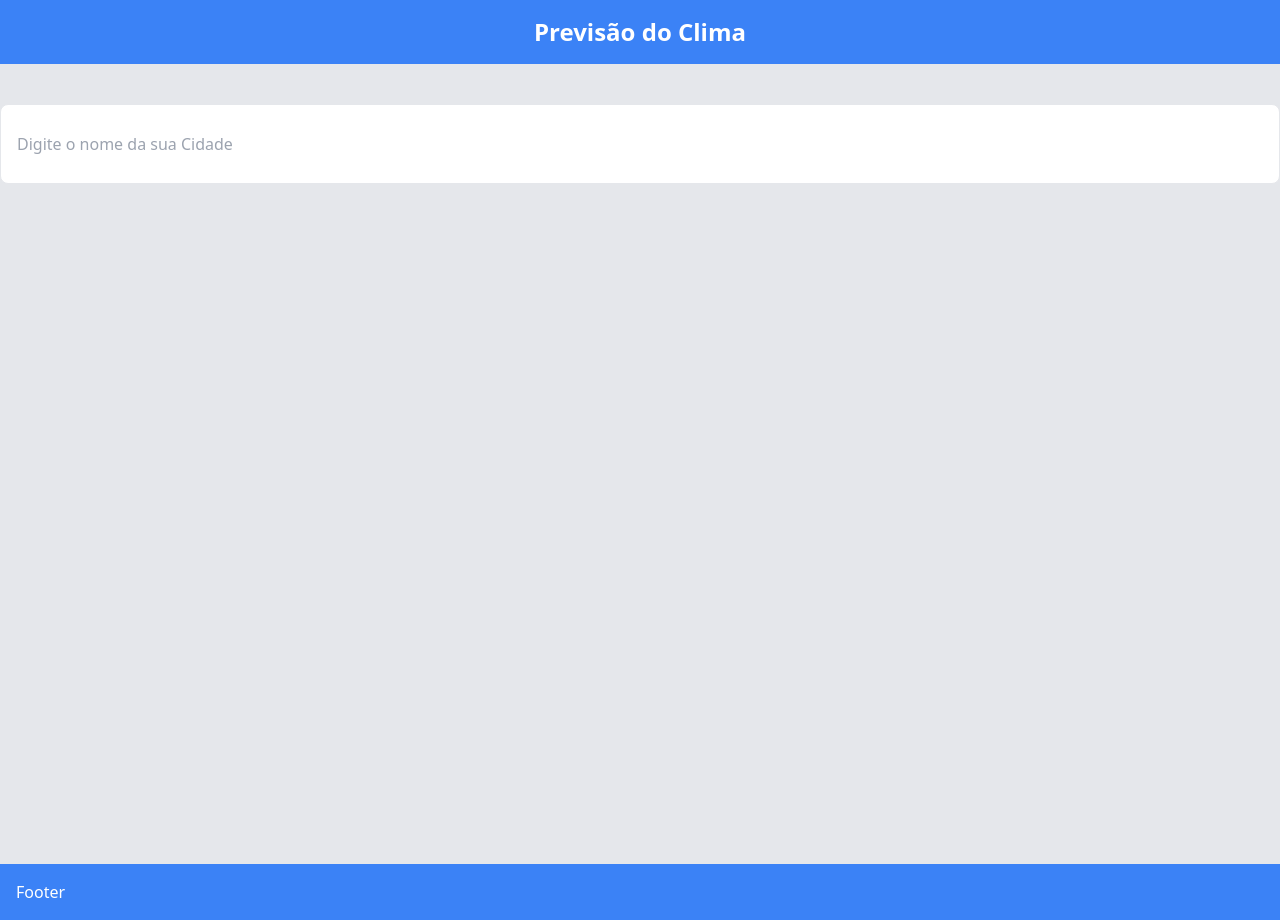
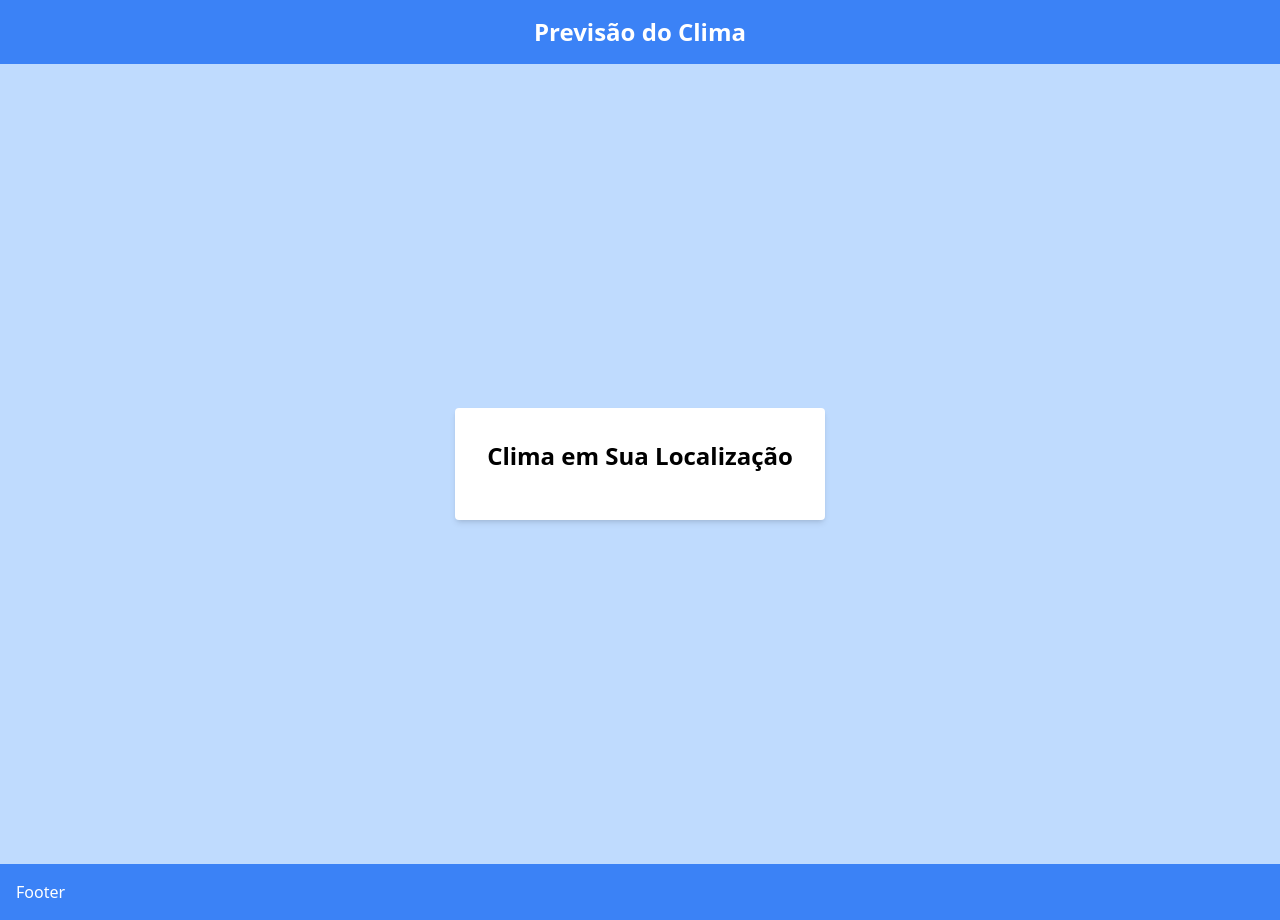
Before and after one commit to gabrielts212/Form-CEP-Weather, a Next.js app: page / in a window 1280 px wide. Built offline with nearby package versions, Linux system fonts and the light colour scheme; no server answers.

Commit message:
feat: clima ✔

```diff
--- a/src/components/Info/Info.js
+++ b/src/components/Info/Info.js
@@ -7,17 +7,17 @@ import Searchcep from '../Searchcep/searchcep';
 
 function Info() {
   return (
-    <div className="min-h-screen bg-gray-200">
-      <div className="flex justify-center items-center h-full">
+    <div className="min-h-screen bg-[rgb(27,27,27)]">
+      <div className="flex justify-center items-center h-full bg-[rgb(27,27,27)]">
         {/* <WeatherCard
           city="Nome da Cidade"
           temperature={25}
           description="Céu limpo"
         /> */}
       </div>
-      {/* <WeatherDisplay /> */}
+      <WeatherDisplay />
       {/* <Header /> */}
-        <WeatherDisplay />
+        {/* <WeatherDisplay /> */}
         {/* <Searchcep/> */}
     </div>
   );
--- a/src/components/Searchcep/searchcep.js
+++ b/src/components/Searchcep/searchcep.js
@@ -30,7 +30,7 @@ function searchcep() {
 
 
   return (
-    <div  className="w-full h-100% px-4 py-2 rounded-lg border focus:outline-none focus:ring focus:border-blue-300 mt-10 min-h-screen bg-[rgb(27,27,27)]">
+    <div  className="w-full h-100% px-4 py-2  focus:outline-none focus:ring focus:border-blue-300 mt-10 min-h-screen bg-[rgb(27,27,27)]">
       <h1  className="text-xl font-semibold">Digite um Endereço</h1>
       <input
         type="text"
@@ -51,12 +51,12 @@ function searchcep() {
 
       {errorMessage && <p>{errorMessage}</p>}
       {addresses.length > 0 && (
-        <div >
+        <div  className="bg-gray-600">
           <h2  className="text-slg font-semibold mb-2 bg-blue-500 text-white p-2" >Resultados  </h2>
 
-          <ul className="w-full p-2">
+          <ul >
             {addresses.map((address, index) => (
-              <li key={index}  >
+              <li key={index} >
                 <p   className="text-lg font-semibold mb-2 text-red-600">Rua: {address.address.road}</p>
                 <p  className="text-lg font-semibold mb-2">Bairro: {address.address.suburb}</p>
                 <p  className="text-base border-b-2">CEP: {address.address.postcode}</p>
--- a/src/components/WeatherCard.js/WeatherCard.js
+++ b/src/components/WeatherCard.js/WeatherCard.js
@@ -4,9 +4,9 @@ import React from 'react';
 function WeatherCard({ city, temperature, description }) {
   return (
     <div className="bg-gray-100 p-4 rounded-lg shadow-md">
-      {/* <h2 className="text-xl font-semibold">{city}</h2>
+      <h2 className="text-xl font-semibold">{city}</h2>
       <p className="text-lg">{temperature}°C</p>
-      <p className="text-gray-600">{description}</p> */}
+      <p className="text-gray-600">{description}</p>
     </div>
   );
 }
--- a/src/components/WeatherDisplay/WeatherDisplay.js
+++ b/src/components/WeatherDisplay/WeatherDisplay.js
@@ -1,70 +1,59 @@
-import React, { useState } from 'react'
-import axios from 'axios'
+import React, { useState, useEffect } from 'react';
+import axios from 'axios';
 
-function WeatherDisplay() {
-  const [data, setData] = useState({})
-  const [location, setLocation] = useState('')
+const Weather = () => {
+  const [weatherData, setWeatherData] = useState({});
+  const [loading, setLoading] = useState(true);
 
-  const url = `https://api.openweathermap.org/data/2.5/weather?q=${location}&units=metric&WeatherDisplayid=7113d500005c402565c5057cfd518400`;
+  useEffect(() => {
+    // Função para obter a localização do usuário
+    const getUserLocation = async () => {
+      try {
+        const response = await axios.get('https://ipapi.co/json/');
+        const { city } = response.data;
+        fetchWeather(city);
+      } catch (error) {
+        console.error(error);
+        setLoading(false);
+      }
+    };
 
-  const searchLocation = (event) => {
-    if (event.key === 'Enter') {
-      axios.get(url).then((response) => {
-        setData(response.data)
-        console.log(response.data)
+    getUserLocation();
+  }, []);
+
+  const fetchWeather = city => {
+    const apiKey = '7113d500005c402565c5057cfd518400';
+    const url = `https://api.openweathermap.org/data/2.5/weather?q=${city}&appid=${apiKey}&units=metric&lang=pt_br`;
+
+    axios.get(url)
+      .then(response => {
+        setWeatherData(response.data);
+        setLoading(false);
       })
-      setLocation('')
-    }
-  }
+      .catch(error => {
+        console.error(error);
+        setLoading(false);
+      });
+  };
 
   return (
-    <div>
-      <div  >
-        <input
-          className="w-full h-20 px-4 py-2 rounded-lg border focus:outline-none focus:ring focus:border-blue-300 mt-10"
-          value={location}
-          onChange={event => setLocation(event.target.value)}
-          onKeyPress={searchLocation}
-          placeholder='Digite o nome da sua Cidade'
-          type="text"
-          />
-      </div>
-      <div className="text-lg">
-        <div className="top">
-          <div className="location">
-            <p>{data.name}</p>
-          </div>
-          <div className="temp">
-  {data.main ? <h1>{data.main.temp.toFixed()}°C</h1> : null}
-</div>
-
-          <div className="description">
-            {data.weather ? <p>{data.weather[0].main}</p> : null}
-          </div>
-        </div>
-
-        {data.name !== undefined &&
-          <div className="bottom">
-            <div className="feels">
-              {data.main ? <p className='bold'>{data.main.feels_like.toFixed()}°C</p> : null}
-              <p>Feels Like</p>
+    <div className="min-h-screen flex items-center justify-center bg-blue-200">
+      <div className="bg-white p-8 rounded shadow-md">
+        <h1 className="text-2xl font-bold mb-4">Clima em Sua Localização</h1>
+        {loading ? (
+          <p>Carregando...</p>
+        ) : (
+          weatherData.main && (
+            <div>
+              <h2 className="text-xl mb-2">{weatherData.name}</h2>
+              <p className="text-lg">Temperatura: {weatherData.main.temp.toFixed(1)}°C</p>
+              <p className="text-lg">Clima: {weatherData.weather[0].description}</p>
             </div>
-            <div className="humidity">
-              {data.main ? <p className='bold'>{data.main.humidity}%</p> : null}
-              <p>Humidity</p>
-            </div>
-            <div className="wind">
-              {data.wind ? <p className='bold'>{data.wind.speed.toFixed()} MPH</p> : null}
-              <p>Wind Speed</p>
-            </div>
-          </div>
-        }
-
-
-
+          )
+        )}
       </div>
     </div>
   );
-}
+};
 
-export default WeatherDisplay;
+export default Weather;
```
